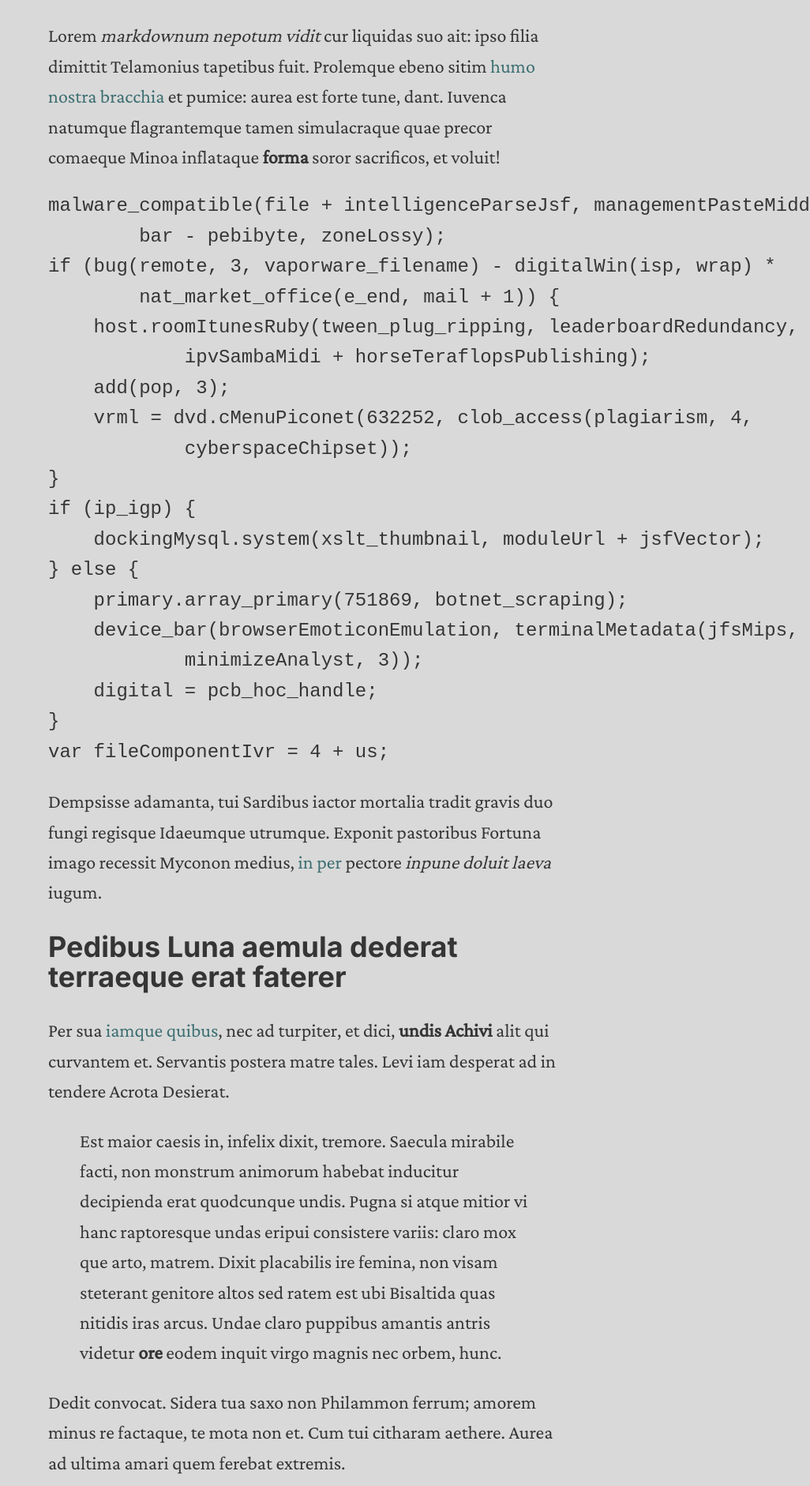
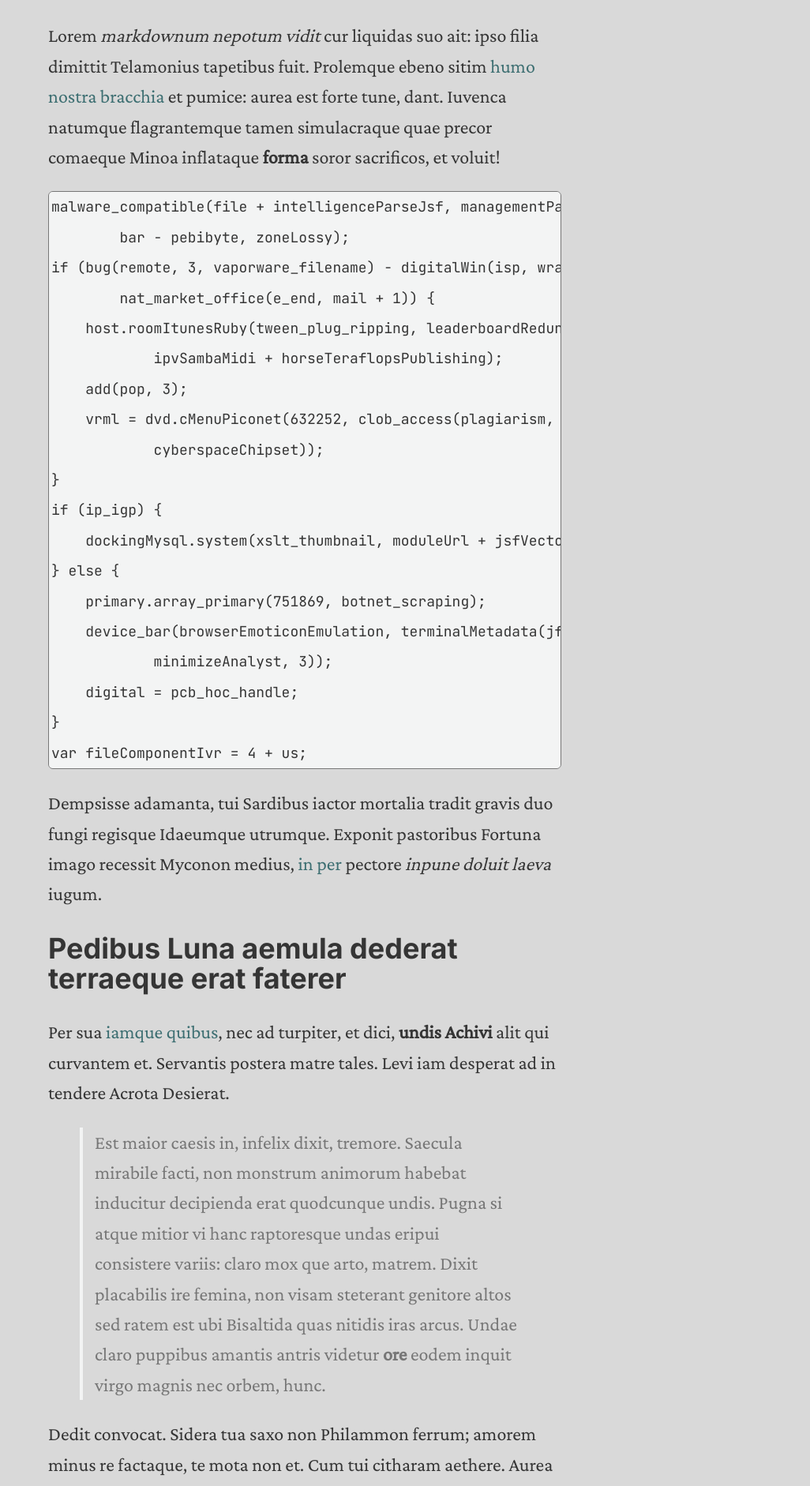
Before and after one commit to victorangeloblancada/adam, a Jekyll site: the page built from _posts/2018-08-25-lorem-ipsum.md, in a window 1280 px wide. Shown: the part 465-2347 px from the top of the page at 79% size, without its empty margins (254-1280 px from the left). Built offline with Jekyll 4.4.1, drawn with Linux system fonts in a browser that asks for light colours.

Commit message:
CSS changes

```diff
--- a/_layouts/default.html
+++ b/_layouts/default.html
@@ -4,7 +4,7 @@
     <meta charset="utf-8">
     <meta name="viewport" content="width=device-width, initial-scale=1">
     <title>{{ page.title }}</title>
-    <link rel="stylesheet" href="https://fonts.googleapis.com/css2?family=Inter:wght@100..900&family=Crimson+Pro&display=swap">
+    <link rel="stylesheet" href="https://fonts.googleapis.com/css2?family=Inter:wght@100..900&family=Crimson+Pro&family=JetBrains+Mono&display=swap">
     <link rel="stylesheet" href="/assets/css/styles.css">
 </head>
 <body>
--- a/_sass/main.scss
+++ b/_sass/main.scss
@@ -31,9 +31,12 @@ $max_font: 24px;
 $text-color: #353535;
 $link-color: #3c6e71;
 $bg-color: #d9d9d9;
+$accent-color-1: #f3f4f4;
+$accent-color-2: #777777;
 
 $header-font: Inter, sans-serif;
 $body-font: 'Crimson Pro', serif;
+$code-font: 'JetBrains Mono', monospace, sans-serif;
 
 html {
     @include fluid-type($min_width, $max_width, $min_font, $max_font);
@@ -70,3 +73,55 @@ a:hover {
 .current {
     color: $text-color;
 }
+
+code {
+  font-family: $code-font;
+  font-size: .75em;
+  border: 1px solid $accent-color-2;
+  border-radius: .25rem;
+  padding: 0 .125rem;
+  background: $accent-color-1;
+}
+
+pre code {
+  display: block;
+  white-space: pre;
+  -webkit-overflow-scrolling: touch;
+  overflow-x: scroll;
+  max-width: 100%;
+  min-width: 100px;
+}
+
+blockquote {
+    border-left: 4px solid $accent-color-1;
+    padding: 0 15px;
+    color: $accent-color-2;
+}
+
+blockquote blockquote {
+    padding-right: 0;
+}
+
+hr {
+  border-color: $accent-color-2;
+}
+
+table {
+  border: 1px solid $accent-color-2;
+  margin: 1rem 0;
+}
+
+table tr:nth-child(2n) {
+  background: $accent-color-1;
+}
+
+thead {
+  background: $text-color;
+  color: $bg-color;
+  font-family: $header-font;
+}
+
+td, th {
+  padding: .35rem .7rem;
+  border: 1px solid $accent-color-1;
+}
```
Also changed, not shown: _posts/2018-08-26-tables.md (added, +17 -0 lines).
